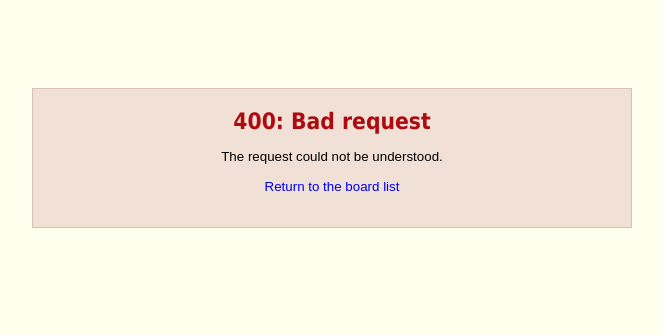
After one commit to janvdl/yoctochan, a Django app: template templates/400.html in a window 1280 px wide. The commit adds this page. Shown: the top 335 px of the page, without its empty margins (308-971 px from the left). Run offline with Django 5.2, Linux system fonts and the light colour scheme; the template is opened without the code that fills it, so the values that code supplies are empty.

Commit message:
Add error pages

```diff
--- a/config/urls.py
+++ b/config/urls.py
@@ -17,6 +17,11 @@ Including another URLconf
 from django.contrib import admin
 from django.urls import include, path
 
+handler400 = "boards.views.bad_request"
+handler403 = "boards.views.permission_denied"
+handler404 = "boards.views.page_not_found"
+handler500 = "boards.views.server_error"
+
 urlpatterns = [
     path("admin/", admin.site.urls),
     path("", include("boards.urls")),
--- a/static/boards/style.css
+++ b/static/boards/style.css
@@ -83,6 +83,19 @@ body > header p {
     display: block;
     margin-top: 3px;
     color: #555;
+}
+
+.error-page {
+    max-width: 600px;
+    margin: 80px auto;
+    padding: 18px;
+    text-align: center;
+    border: 1px solid var(--rule);
+    background: var(--reply);
+}
+
+.error-page p {
+    color: #000;
 }
 
 hr {
--- /dev/null
+++ b/templates/400.html
@@ -0,0 +1,5 @@
+{% extends "error.html" %}
+
+{% block error_code %}400{% endblock %}
+{% block error_title %}Bad request{% endblock %}
+{% block error_message %}The request could not be understood.{% endblock %}
--- /dev/null
+++ b/templates/403.html
@@ -0,0 +1,5 @@
+{% extends "error.html" %}
+
+{% block error_code %}403{% endblock %}
+{% block error_title %}Forbidden{% endblock %}
+{% block error_message %}You do not have permission to view this page.{% endblock %}
--- /dev/null
+++ b/templates/404.html
@@ -0,0 +1,5 @@
+{% extends "error.html" %}
+
+{% block error_code %}404{% endblock %}
+{% block error_title %}Page not found{% endblock %}
+{% block error_message %}That page does not exist, or may no longer be available.{% endblock %}
--- /dev/null
+++ b/templates/500.html
@@ -0,0 +1,5 @@
+{% extends "error.html" %}
+
+{% block error_code %}500{% endblock %}
+{% block error_title %}Something went wrong{% endblock %}
+{% block error_message %}Please try again in a little while.{% endblock %}
--- /dev/null
+++ b/templates/error.html
@@ -0,0 +1,22 @@
+{% load static %}
+
+<!DOCTYPE html>
+<html lang="en">
+
+<head>
+    <meta charset="UTF-8">
+    <title>Yoctochan</title>
+
+    <link rel="stylesheet" href="{% static 'boards/style.css' %}">
+</head>
+
+<body>
+
+<main class="error-page">
+    <h1>{% block error_code %}{% endblock %}: {% block error_title %}{% endblock %}</h1>
+    <p>{% block error_message %}{% endblock %}</p>
+    <p><a href="{% url 'homepage' %}">Return to the board list</a></p>
+</main>
+
+</body>
+</html>
```
Also changed, not shown: ROADMAP.md (+1 -1 lines), boards/tests.py (+12 -1 lines), boards/views.py (+16 -0 lines).
